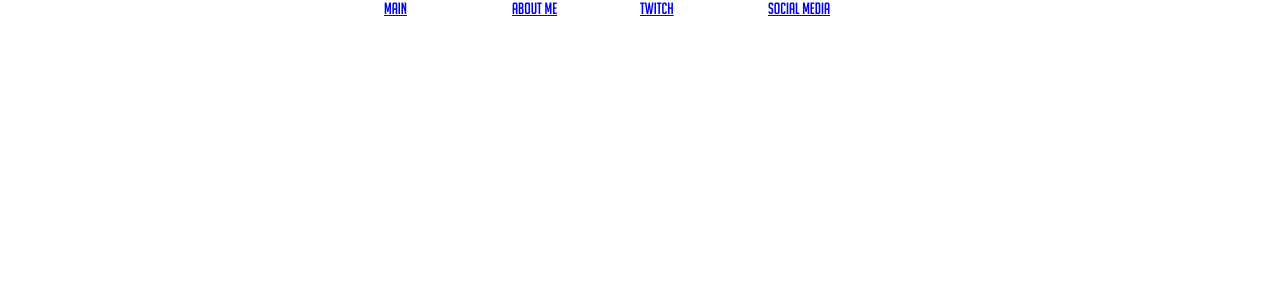
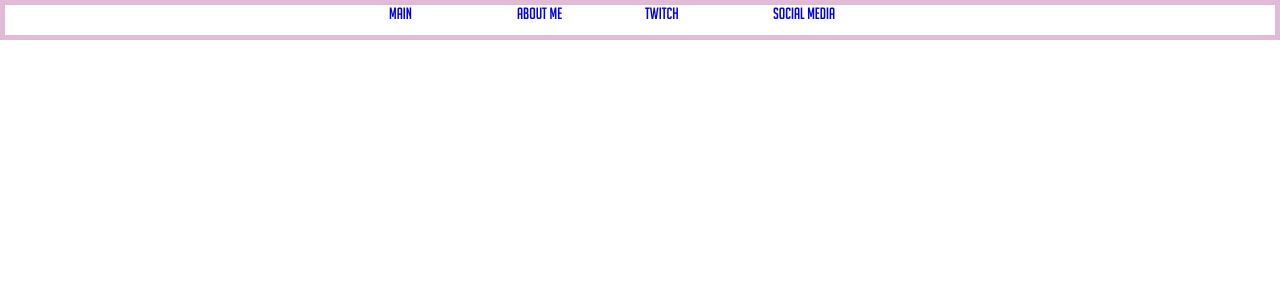
Before and after one commit to KLawsonDevelopment/iammanny, a React (Create React App) app: page / in a window 1280 px wide. Shown: the top 300 px of the page. Built offline with nearby package versions, Linux system fonts and the light colour scheme.

Commit message:
Got pastel pink set.

```diff
--- a/src/index.css
+++ b/src/index.css
@@ -11,6 +11,11 @@
 body {
   margin: 0;
   font-family: 'BigNoodleTilting';
+
+}
+
+body a {
+  text-decoration: none;
 }
 
 
@@ -18,6 +23,7 @@ body {
   display: grid;
   grid-template-columns: 30vw 10vw 10vw 10vw 10vw 30vw;
   grid-template-rows: 30px;
+  border: 5px solid rgb(223,187,214)
 }
 
 .mainLink {
```
